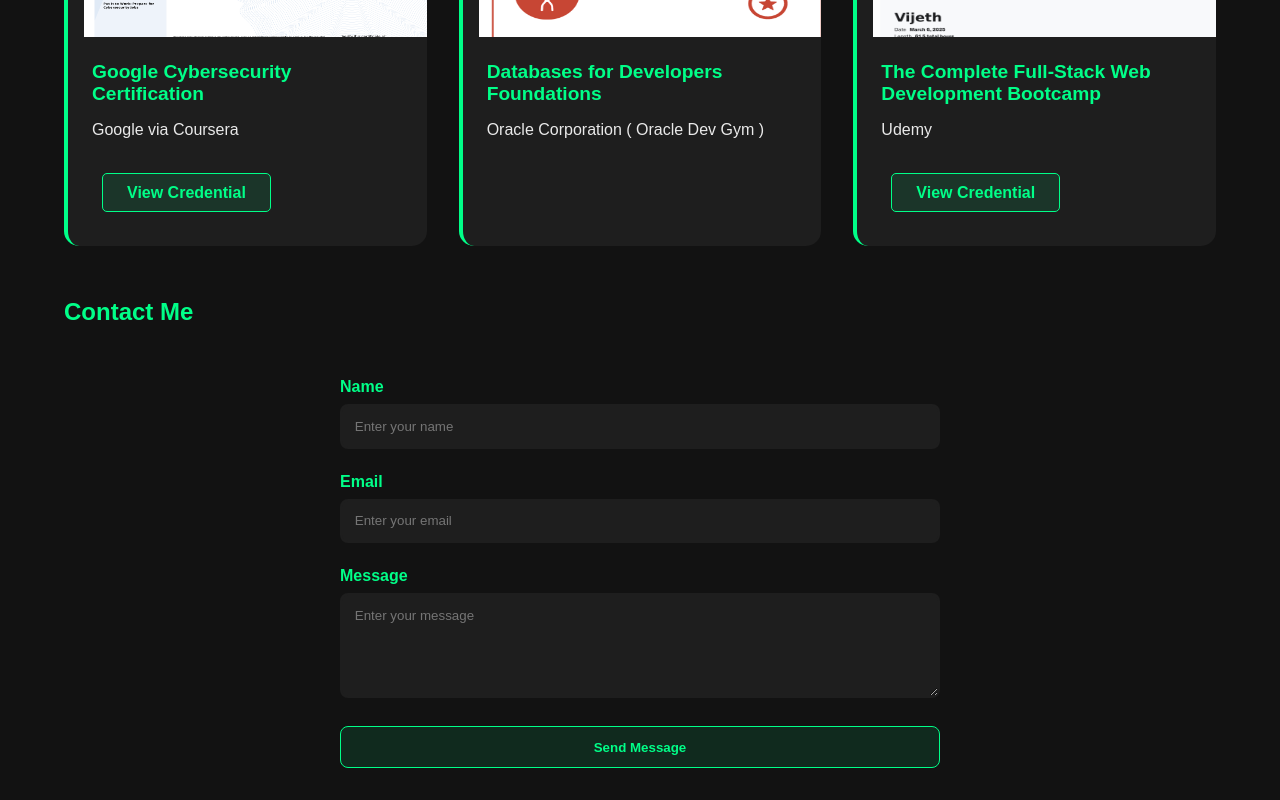
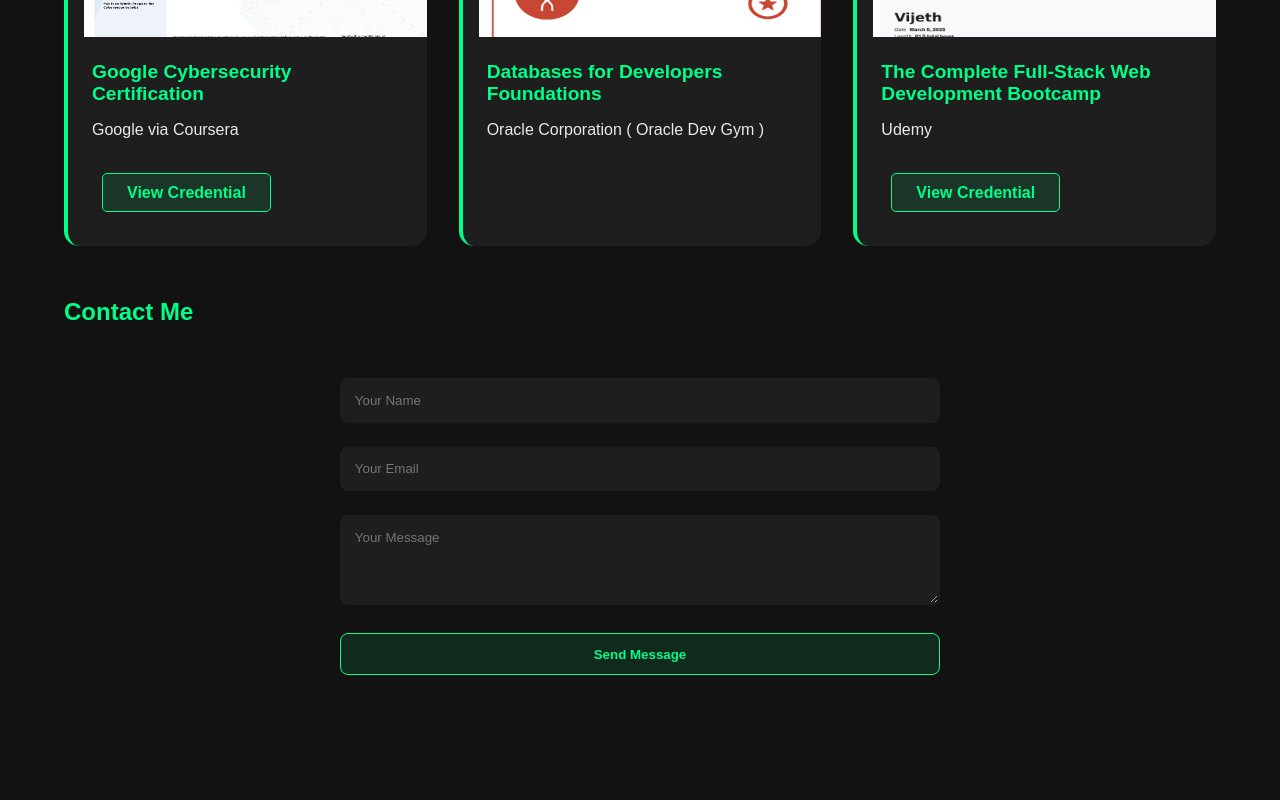
Before and after one commit to vijeth-shetty/Vijeth-React-Port-Folio, a React (Create React App) app: page / in a window 1280 px wide. Shown: the part 3926-4726 px from the top of the page. After the commit the page ends 4633 px from the top, so only its background shows below. Built offline with nearby package versions, Linux system fonts and the light colour scheme.

Commit message:
Resolve Contact Functionality Issue

```diff
--- a/src/components/Contact/Contact.jsx
+++ b/src/components/Contact/Contact.jsx
@@ -1,110 +1,84 @@
-// src/components/Contact/Contact.jsx
-import { useRef, useState } from 'react';
-import emailjs from '@emailjs/browser';
+import { useRef, useState } from "react";
+import emailjs from "@emailjs/browser";
 
 const Contact = () => {
     const form = useRef();
-    const [isSubmitting, setIsSubmitting] = useState(false);
-    const [status, setStatus] = useState({ type: null, message: null });
+    const [loading, setLoading] = useState(false);
+    const [error, setError] = useState(null);
+    const [success, setSuccess] = useState(false);
 
-    const validateForm = (formData) => {
-        if (!formData.name.trim()) return 'Name is required';
-        if (!formData.email.match(/^[\w-]+(\.[\w-]+)*@([\w-]+\.)+[a-zA-Z]{2,7}$/)) return 'Valid email is required';
-        if (!formData.message.trim() || formData.message.trim().length < 10) return 'Message must be at least 10 characters';
-        return null;
+    const sendEmail = (e) => {
+        e.preventDefault();
+        setLoading(true);
+        setError(null);
+        setSuccess(false);
+
+        emailjs
+            .sendForm(
+                    'service_2rb0c2e',
+                    "template_kxt4vwf",
+                    form.current,
+                    process.env.REACT_APP_EMAILJS_USER_ID
+            )
+            .then(
+                (result) => {
+                    console.log("SUCCESS! Result:", result);
+                    setSuccess(true);
+                    form.current.reset();
+                },
+                (error) => {
+                    console.error("FAILED... Error:", error);
+                    setError(
+                        `Failed to send message. Error: ${error.text || "Unknown error"}`
+                    );
+                }
+            )
+            .finally(() => {
+                setLoading(false);
+            });
     };
 
-    const handleSubmit = async(e) => {
-        e.preventDefault();
-        const formData = Object.fromEntries(new FormData(form.current));
-        const validationError = validateForm(formData);
+    return (
+        <section id="contact" className="container">
+            <h2>Contact Me</h2>
+            <form ref={form} onSubmit={sendEmail} className="contact-form">
+                <div className="form-group">
+                    <input
+                        type="text"
+                        name="user_name"
+                        placeholder="Your Name"
+                        required
+                    />
+                </div>
 
-        if (validationError) {
-            setStatus({ type: 'error', message: validationError });
-            return;
-        }
+                <div className="form-group">
+                    <input
+                        type="email"
+                        name="user_email"
+                        placeholder="Your Email"
+                        required
+                    />
+                </div>
 
-        try {
-            setIsSubmitting(true);
-            setStatus({ type: null, message: null });
+                <div className="form-group">
+          <textarea
+              name="message"
+              placeholder="Your Message"
+              rows="4"
+              required
+          ></textarea>
+                </div>
 
-            await emailjs.sendForm(
-                'YOUR_SERVICE_ID', // Replace with your EmailJS service ID
-                'YOUR_TEMPLATE_ID', // Replace with your EmailJS template ID
-                form.current,
-                'YOUR_USER_ID' // Replace with your EmailJS user ID
-            );
+                <button type="submit" className="submit-btn" disabled={loading}>
+                    {loading ? "Sending..." : "Send Message"}
+                </button>
 
-            setStatus({ type: 'success', message: 'Message sent successfully!' });
-            form.current.reset();
-        } catch (error) {
-            setStatus({ type: 'error', message: 'Failed to send message. Please try again.' });
-        } finally {
-            setIsSubmitting(false);
-        }
-    };
-
-    return ( <
-        section id = "contact"
-        className = "container" >
-        <
-        h2 > Contact Me < /h2>
-
-        <
-        form ref = { form }
-        onSubmit = { handleSubmit }
-        className = "contact-form" >
-        <
-        div className = "form-group" >
-        <
-        label htmlFor = "name" > Name < /label> <
-        input type = "text"
-        id = "name"
-        name = "name"
-        placeholder = "Enter your name"
-        disabled = { isSubmitting }
-        /> <
-        /div>
-
-        <
-        div className = "form-group" >
-        <
-        label htmlFor = "email" > Email < /label> <
-        input type = "email"
-        id = "email"
-        name = "email"
-        placeholder = "Enter your email"
-        disabled = { isSubmitting }
-        /> <
-        /div>
-
-        <
-        div className = "form-group" >
-        <
-        label htmlFor = "message" > Message < /label> <
-        textarea id = "message"
-        name = "message"
-        placeholder = "Enter your message"
-        rows = "5"
-        disabled = { isSubmitting } >
-        < /textarea> <
-        /div>
-
-        {
-            status.message && ( <
-                div className = { `status-message ${status.type}` } > { status.message } <
-                /div>
-            )
-        }
-
-        <
-        button type = "submit"
-        className = "submit-btn"
-        disabled = { isSubmitting } >
-        { isSubmitting ? 'Sending...' : 'Send Message' } <
-        /button> <
-        /form> <
-        /section>
+                {error && <p className="error-message">{error}</p>}
+                {success && (
+                    <p className="success-message">Message sent successfully!</p>
+                )}
+            </form>
+        </section>
     );
 };
 
```
